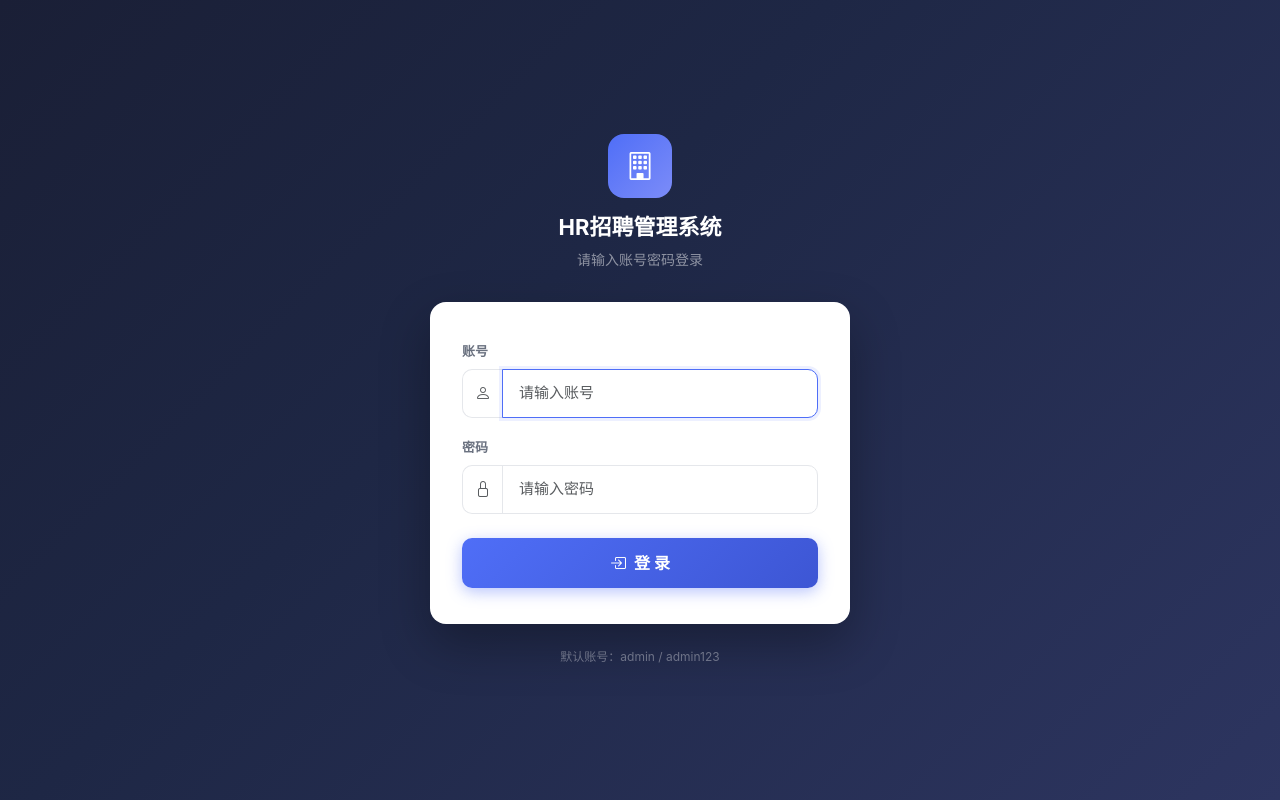
After one commit to qiu0104190143/HRSystem, a Flask app: page /login in a window 1280 px wide. The commit adds this page. Run offline with Flask 3, Linux system fonts and the light colour scheme; parts of the project's set-up code (start-up, migrations or seed data) failed here and were passed over.

Commit message:
新增登录验证功能 — 账号密码保护
- 新增 users 表 + 默认管理员账号 (admin/admin123)
- 创建 auth.py 认证模块（登录/退出/登录验证装饰器）
- 登录页独立全屏居中设计，深色渐变背景
- 所有业务路由(简历/职位/搜索/统计)强制登录验证
- 侧边栏底部动态显示当前用户 + 退出按钮
- 未登录自动跳转登录页，退出后清除会话

Co-Authored-By: Claude <noreply@anthropic.com>

```diff
--- a/app.py
+++ b/app.py
@@ -2,7 +2,7 @@
 import os
 import sys
 import io
-from flask import Flask, render_template
+from flask import Flask, render_template, session
 
 # 解决Windows控制台中文乱码问题
 if sys.platform == 'win32':
@@ -12,11 +12,12 @@ if sys.platform == 'win32':
 sys.path.insert(0, os.path.dirname(os.path.abspath(__file__)))
 
 from config import DATABASE_PATH, UPLOAD_FOLDER, SECRET_KEY, DEBUG, HOST, PORT
-from modules.models import init_db, get_resume_count, get_job_count, get_active_job_count, get_week_resume_count, get_recent_resumes, get_recent_jobs
+from modules.models import init_db, create_default_admin, get_user_by_id, get_resume_count, get_job_count, get_active_job_count, get_week_resume_count, get_recent_resumes, get_recent_jobs
 from modules.routes.resume_routes import resume_bp
 from modules.routes.job_routes import job_bp
 from modules.routes.search_routes import search_bp
 from modules.stats import stats_bp
+from modules.auth import auth_bp, login_required
 from utils.helpers import get_local_ip
 
 
@@ -33,8 +34,10 @@ def create_app():
 
     # 初始化数据库
     init_db()
+    create_default_admin()
 
     # 注册蓝图
+    app.register_blueprint(auth_bp)
     app.register_blueprint(resume_bp)
     app.register_blueprint(job_bp)
     app.register_blueprint(search_bp)
@@ -43,13 +46,18 @@ def create_app():
     # 全局上下文：所有模板可用的变量
     @app.context_processor
     def inject_globals():
+        user = None
+        if 'user_id' in session:
+            user = get_user_by_id(session['user_id'])
         return {
             'local_ip': get_local_ip(),
             'port': PORT,
+            'current_user': user,
         }
 
     # 首页路由
     @app.route('/')
+    @login_required
     def index():
         stats = {
             'resume_count': get_resume_count(),
--- /dev/null
+++ b/modules/auth.py
@@ -0,0 +1,51 @@
+"""用户认证模块 — 登录/退出/权限验证"""
+from functools import wraps
+from flask import Blueprint, render_template, request, redirect, url_for, flash, session
+from modules.models import verify_user
+
+auth_bp = Blueprint('auth', __name__)
+
+
+def login_required(f):
+    """登录验证装饰器：未登录自动跳转到登录页"""
+    @wraps(f)
+    def decorated_function(*args, **kwargs):
+        if 'user_id' not in session:
+            return redirect(url_for('auth.login_view'))
+        return f(*args, **kwargs)
+    return decorated_function
+
+
+@auth_bp.route('/login', methods=['GET', 'POST'])
+def login_view():
+    """登录页面"""
+    # 如果已登录，直接跳到首页
+    if 'user_id' in session:
+        return redirect(url_for('index'))
+
+    error = None
+    if request.method == 'POST':
+        username = request.form.get('username', '').strip()
+        password = request.form.get('password', '')
+
+        if not username or not password:
+            error = '请输入账号和密码'
+        else:
+            user = verify_user(username, password)
+            if user:
+                session['user_id'] = user['id']
+                session['username'] = user['username']
+                flash(f'欢迎回来，{user["display_name"] or user["username"]}！', 'success')
+                return redirect(url_for('index'))
+            else:
+                error = '账号或密码错误'
+
+    return render_template('login.html', error=error)
+
+
+@auth_bp.route('/logout')
+def logout_view():
+    """退出登录"""
+    session.clear()
+    flash('已安全退出', 'info')
+    return redirect(url_for('auth.login_view'))
--- a/modules/routes/resume_routes.py
+++ b/modules/routes/resume_routes.py
@@ -7,7 +7,14 @@ from modules.models import (
 )
 from modules.resume_parser import parse_resume
 
+from modules.auth import login_required
+
 resume_bp = Blueprint('resumes', __name__, url_prefix='/resumes')
+
+@resume_bp.before_request
+@login_required
+def before_request():
+    pass
 
 ALLOWED_EXTENSIONS = {'txt', 'docx', 'pdf'}
 
--- a/modules/routes/search_routes.py
+++ b/modules/routes/search_routes.py
@@ -2,8 +2,14 @@
 from flask import Blueprint, render_template, request
 from modules.models import get_all_resumes, get_job_by_id, get_all_jobs_simple
 from modules.matcher import match_resumes_to_job
+from modules.auth import login_required
 
 search_bp = Blueprint('search', __name__, url_prefix='/search')
+
+@search_bp.before_request
+@login_required
+def before_request():
+    pass
 
 
 @search_bp.route('/', methods=['GET', 'POST'])
--- a/modules/stats.py
+++ b/modules/stats.py
@@ -1,10 +1,16 @@
 """统计数据API模块 — 为前端图表提供数据"""
 from flask import Blueprint, jsonify
 from modules.models import get_db
+from modules.auth import login_required
 from collections import Counter
 from datetime import datetime, timedelta
 
 stats_bp = Blueprint('stats', __name__, url_prefix='/api/stats')
+
+@stats_bp.before_request
+@login_required
+def before_request():
+    pass
 
 
 @stats_bp.route('/dashboard')
--- /dev/null
+++ b/templates/login.html
@@ -0,0 +1,104 @@
+<!DOCTYPE html>
+<html lang="zh-CN">
+<head>
+    <meta charset="UTF-8">
+    <meta name="viewport" content="width=device-width, initial-scale=1.0">
+    <title>登录 - HR招聘管理系统</title>
+    <link href="https://cdn.jsdelivr.net/npm/bootstrap@5.3.3/dist/css/bootstrap.min.css" rel="stylesheet">
+    <link href="https://cdn.jsdelivr.net/npm/bootstrap-icons@1.11.3/font/bootstrap-icons.css" rel="stylesheet">
+    <style>
+        * { margin: 0; padding: 0; box-sizing: border-box; }
+        body {
+            font-family: -apple-system, BlinkMacSystemFont, "Segoe UI", "PingFang SC", "Microsoft YaHei", sans-serif;
+            background: linear-gradient(135deg, #1a1f36 0%, #1e2745 40%, #2d3560 100%);
+            min-height: 100vh;
+            display: flex; align-items: center; justify-content: center;
+        }
+        .login-container {
+            width: 420px; max-width: 95%;
+        }
+        .login-header {
+            text-align: center; margin-bottom: 32px;
+        }
+        .login-header .logo-icon {
+            width: 64px; height: 64px;
+            background: linear-gradient(135deg, #4f6ef7 0%, #7c8cf8 100%);
+            border-radius: 16px;
+            display: inline-flex; align-items: center; justify-content: center;
+            font-size: 28px; color: #fff;
+            margin-bottom: 16px;
+        }
+        .login-header h3 { color: #fff; font-weight: 700; font-size: 22px; }
+        .login-header p { color: rgba(255,255,255,0.5); font-size: 14px; margin-top: 4px; }
+        .login-card {
+            background: #fff; border-radius: 16px; padding: 36px 32px;
+            box-shadow: 0 20px 50px rgba(0,0,0,0.3);
+        }
+        .login-card .form-label { font-size: 13px; font-weight: 600; color: #6b7280; }
+        .login-card .form-control {
+            padding: 12px 16px; border: 1px solid #e5e7eb; border-radius: 10px;
+            font-size: 15px; transition: all 0.2s;
+        }
+        .login-card .form-control:focus {
+            border-color: #4f6ef7; box-shadow: 0 0 0 3px rgba(79,110,247,0.1);
+        }
+        .btn-login {
+            width: 100%; padding: 13px;
+            background: linear-gradient(135deg, #4f6ef7 0%, #3d56d4 100%);
+            color: #fff; border: none; border-radius: 10px;
+            font-size: 16px; font-weight: 600; cursor: pointer;
+            transition: all 0.2s;
+            box-shadow: 0 4px 15px rgba(79,110,247,0.4);
+        }
+        .btn-login:hover { transform: translateY(-1px); box-shadow: 0 6px 20px rgba(79,110,247,0.5); }
+        .login-error {
+            background: #fef2f2; color: #991b1b; padding: 12px 16px;
+            border-radius: 10px; font-size: 14px; margin-bottom: 20px;
+            display: flex; align-items: center; gap: 8px;
+        }
+        .login-footer { text-align: center; margin-top: 24px; color: rgba(255,255,255,0.35); font-size: 12px; }
+    </style>
+</head>
+<body>
+    <div class="login-container">
+        <div class="login-header">
+            <div class="logo-icon"><i class="bi bi-building"></i></div>
+            <h3>HR招聘管理系统</h3>
+            <p>请输入账号密码登录</p>
+        </div>
+        <div class="login-card">
+            {% if error %}
+            <div class="login-error">
+                <i class="bi bi-exclamation-triangle-fill"></i> {{ error }}
+            </div>
+            {% endif %}
+            <form method="POST">
+                <div class="mb-3">
+                    <label class="form-label">账号</label>
+                    <div class="input-group">
+                        <span class="input-group-text" style="border-radius:10px 0 0 10px;border:1px solid #e5e7eb;border-right:none;background:#fff;">
+                            <i class="bi bi-person text-muted"></i>
+                        </span>
+                        <input type="text" name="username" class="form-control" placeholder="请输入账号"
+                               style="border-radius:0 10px 10px 0;" value="{{ request.form.username or '' }}" required autofocus>
+                    </div>
+                </div>
+                <div class="mb-4">
+                    <label class="form-label">密码</label>
+                    <div class="input-group">
+                        <span class="input-group-text" style="border-radius:10px 0 0 10px;border:1px solid #e5e7eb;border-right:none;background:#fff;">
+                            <i class="bi bi-lock text-muted"></i>
+                        </span>
+                        <input type="password" name="password" class="form-control" placeholder="请输入密码"
+                               style="border-radius:0 10px 10px 0;" required>
+                    </div>
+                </div>
+                <button type="submit" class="btn-login">
+                    <i class="bi bi-box-arrow-in-right me-2"></i>登 录
+                </button>
+            </form>
+        </div>
+        <div class="login-footer">默认账号：admin / admin123</div>
+    </div>
+</body>
+</html>
```
Also changed, not shown: modules/models.py (+48 -0 lines), modules/routes/job_routes.py (+7 -0 lines), static/css/style.css (+8 -0 lines), templates/base.html (+8 -3 lines), .claude/settings.json.
